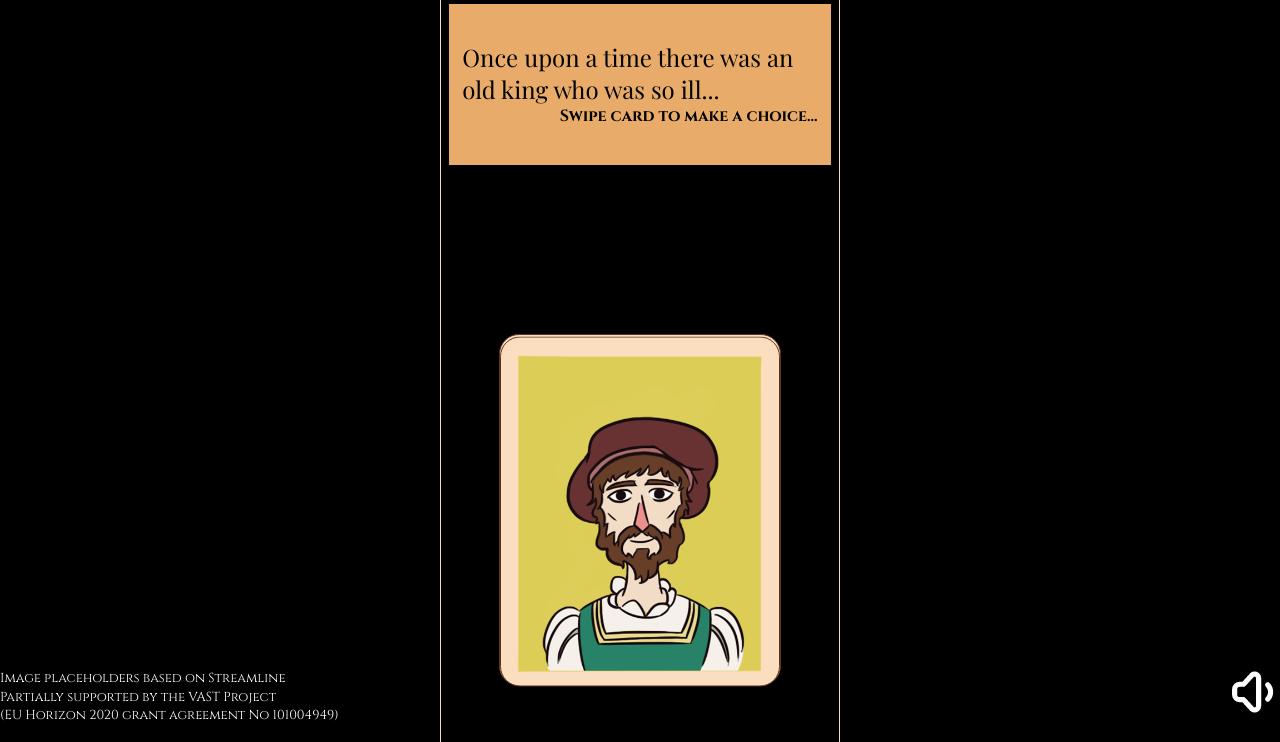
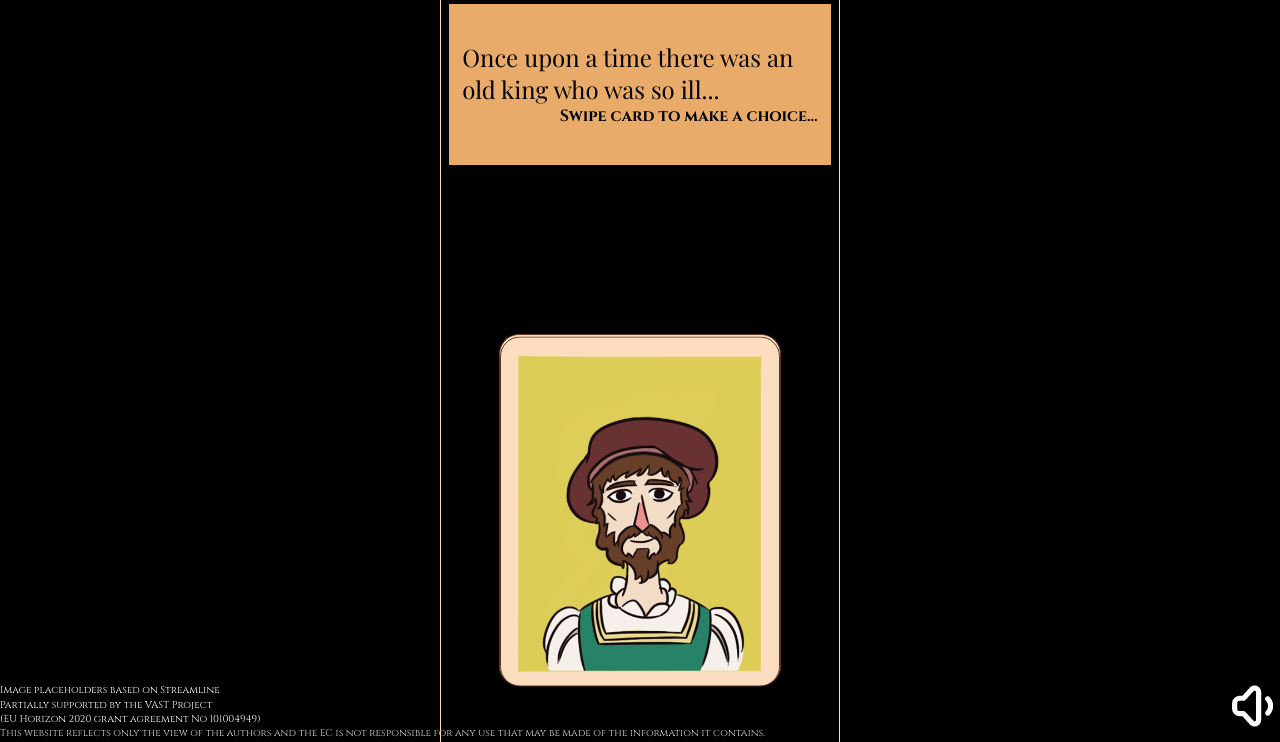
Before and after one commit to mapto/trustyjohn, a website: page game/index.html in a window 1280 px wide. Shown: the part 58-800 px from the top of the page. Drawn offline with nearby package versions, Linux system fonts and the light colour scheme; a web font is replaced by a local one.

Commit message:
Improved layout of acknowledgments

```diff
--- a/game/css/game.css
+++ b/game/css/game.css
@@ -148,9 +148,13 @@ ins {
 
 #links {
 	width: 100%;
-	font-size: small;
+	font-size: x-small;
 	position: absolute;
 	bottom: 0;
+	height: 6em;
+	color: lightgray;
+	text-overflow: ellipsis;
+	overflow: hidden;
 }
 
 #links a {
```
